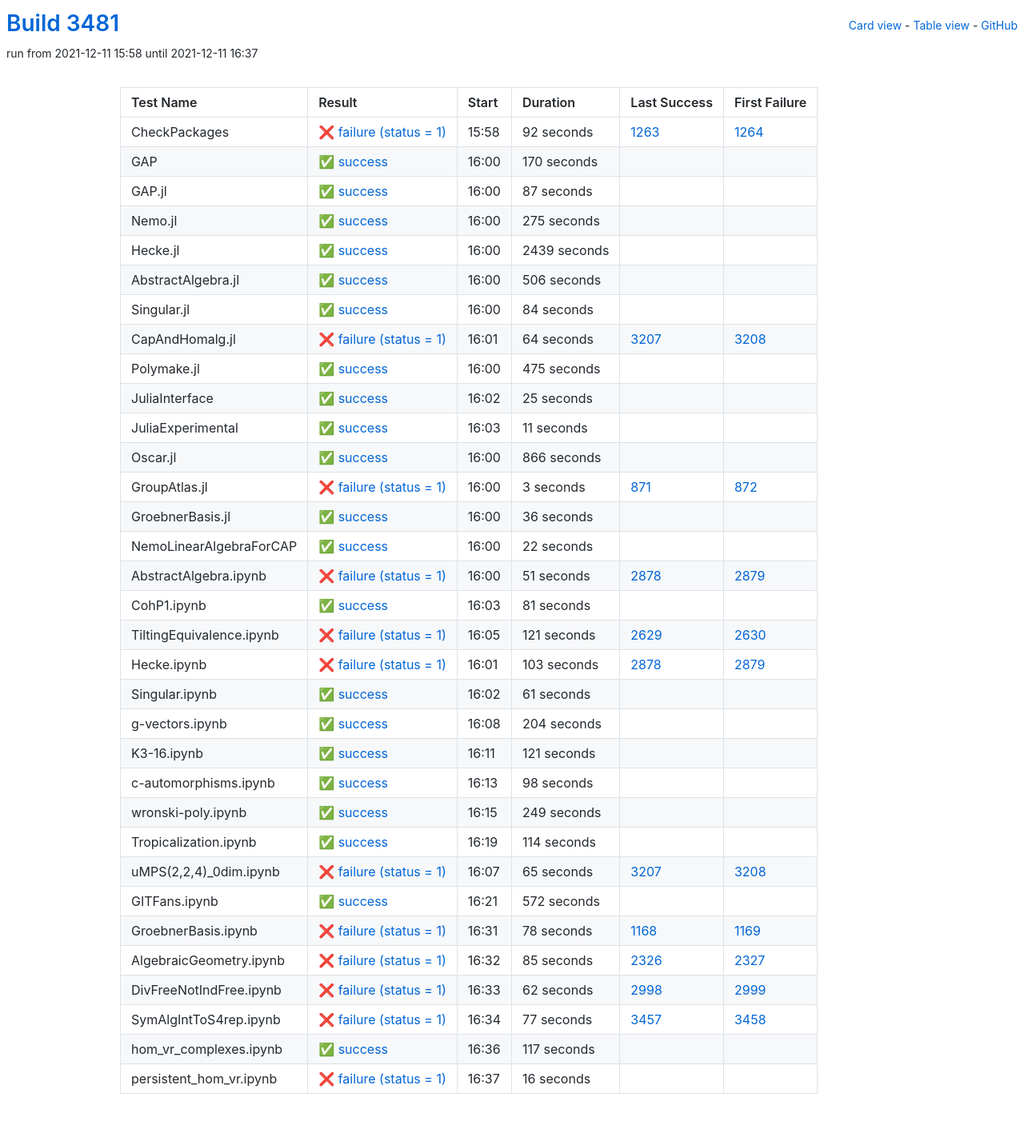
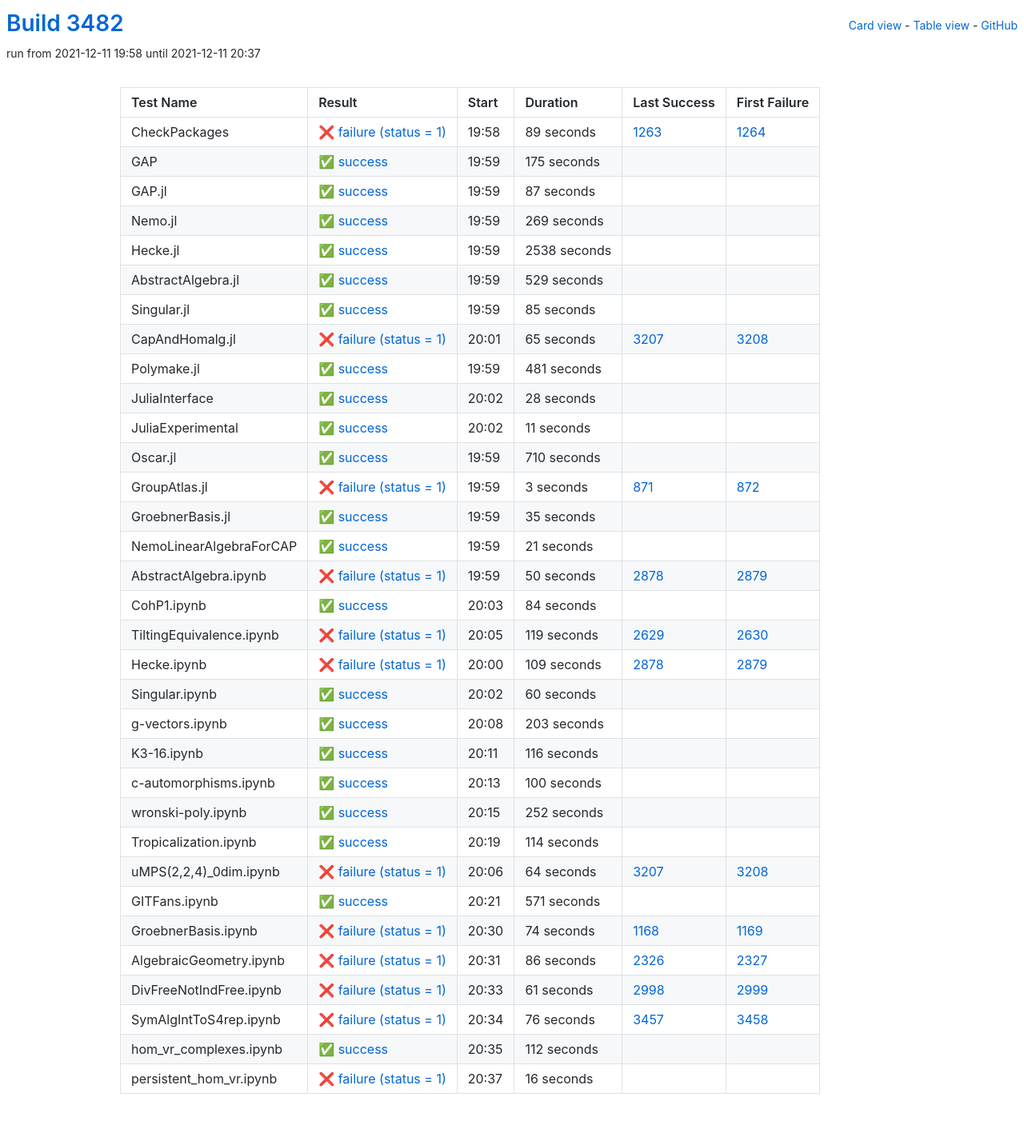
Before and after one commit to oscar-system/oscar-ci-status-stable, a Jekyll site: the page built from table.html, in a window 1280 px wide. Shown: the whole page at 80% size. Built offline with Jekyll 4.4.1, drawn with Linux system fonts in a browser that asks for light colours.

Commit message:
Build #3482

```diff
--- a/_data/ci.yml
+++ b/_data/ci.yml
@@ -1,6 +1,6 @@
 ---
-build: 3481
-build_url: https://oscarci.mathematik.uni-kl.de/job/oscar-stable/3481/
+build: 3482
+build_url: https://oscarci.mathematik.uni-kl.de/job/oscar-stable/3482/
 job: oscar-stable
 organization: oscar-system
 repo: oscar-ci-status-stable
@@ -8,32 +8,32 @@ repourl: https://github.com/oscar-system/oscar-ci-status-stable
 tests:
 - name: CheckPackages
   id: checkpackages
-  log: https://oscarci.mathematik.uni-kl.de/job/oscar-stable/3481/artifact/logs/build-3481/CheckPackages.log
-  start: 2021-12-11 15:58
+  log: https://oscarci.mathematik.uni-kl.de/job/oscar-stable/3482/artifact/logs/build-3482/CheckPackages.log
+  start: 2021-12-11 19:58
   success: false
   exitcode: 1
   status: failure
-  duration: 92
+  duration: 89
   last_success: 1263
   last_success_url: https://oscarci.mathematik.uni-kl.de/job/oscar-stable/1263/
   first_failure: 1264
   first_failure_url: https://oscarci.mathematik.uni-kl.de/job/oscar-stable/1264/
 - name: GAP
   id: gap
-  log: https://oscarci.mathematik.uni-kl.de/job/oscar-stable/3481/artifact/logs/build-3481/GAP.log
-  start: 2021-12-11 16:00
+  log: https://oscarci.mathematik.uni-kl.de/job/oscar-stable/3482/artifact/logs/build-3482/GAP.log
+  start: 2021-12-11 19:59
   success: true
   exitcode: 0
   status: success
-  duration: 170
+  duration: 175
   last_success: false
   last_success_url:
   first_failure: false
   first_failure_url:
 - name: GAP.jl
   id: gap-jl
-  log: https://oscarci.mathematik.uni-kl.de/job/oscar-stable/3481/artifact/logs/build-3481/GAP.jl.log
-  start: 2021-12-11 16:00
+  log: https://oscarci.mathematik.uni-kl.de/job/oscar-stable/3482/artifact/logs/build-3482/GAP.jl.log
+  start: 2021-12-11 19:59
   success: true
   exitcode: 0
   status: success
@@ -44,92 +44,92 @@ tests:
   first_failure_url:
 - name: Nemo.jl
   id: nemo-jl
-  log: https://oscarci.mathematik.uni-kl.de/job/oscar-stable/3481/artifact/logs/build-3481/Nemo.jl.log
-  start: 2021-12-11 16:00
+  log: https://oscarci.mathematik.uni-kl.de/job/oscar-stable/3482/artifact/logs/build-3482/Nemo.jl.log
+  start: 2021-12-11 19:59
   success: true
   exitcode: 0
   status: success
-  duration: 275
+  duration: 269
   last_success: false
   last_success_url:
   first_failure: false
   first_failure_url:
 - name: Hecke.jl
   id: hecke-jl
-  log: https://oscarci.mathematik.uni-kl.de/job/oscar-stable/3481/artifact/logs/build-3481/Hecke.jl.log
-  start: 2021-12-11 16:00
+  log: https://oscarci.mathematik.uni-kl.de/job/oscar-stable/3482/artifact/logs/build-3482/Hecke.jl.log
+  start: 2021-12-11 19:59
   success: true
   exitcode: 0
   status: success
-  duration: 2439
+  duration: 2538
   last_success: false
   last_success_url:
   first_failure: false
   first_failure_url:
 - name: AbstractAlgebra.jl
   id: abstractalgebra-jl
-  log: https://oscarci.mathematik.uni-kl.de/job/oscar-stable/3481/artifact/logs/build-3481/AbstractAlgebra.jl.log
-  start: 2021-12-11 16:00
+  log: https://oscarci.mathematik.uni-kl.de/job/oscar-stable/3482/artifact/logs/build-3482/AbstractAlgebra.jl.log
+  start: 2021-12-11 19:59
   success: true
   exitcode: 0
   status: success
-  duration: 506
+  duration: 529
   last_success: false
   last_success_url:
   first_failure: false
   first_failure_url:
 - name: Singular.jl
   id: singular-jl
-  log: https://oscarci.mathematik.uni-kl.de/job/oscar-stable/3481/artifact/logs/build-3481/Singular.jl.log
-  start: 2021-12-11 16:00
+  log: https://oscarci.mathematik.uni-kl.de/job/oscar-stable/3482/artifact/logs/build-3482/Singular.jl.log
+  start: 2021-12-11 19:59
   success: true
   exitcode: 0
   status: success
-  duration: 84
+  duration: 85
   last_success: false
   last_success_url:
   first_failure: false
   first_failure_url:
 - name: CapAndHomalg.jl
   id: capandhomalg-jl
-  log: https://oscarci.mathematik.uni-kl.de/job/oscar-stable/3481/artifact/logs/build-3481/CapAndHomalg.jl.log
-  start: 2021-12-11 16:01
+  log: https://oscarci.mathematik.uni-kl.de/job/oscar-stable/3482/artifact/logs/build-3482/CapAndHomalg.jl.log
+  start: 2021-12-11 20:01
   success: false
   exitcode: 1
   status: failure
-  duration: 64
+  duration: 65
   last_success: 3207
   last_success_url: https://oscarci.mathematik.uni-kl.de/job/oscar-stable/3207/
   first_failure: 3208
   first_failure_url: https://oscarci.mathematik.uni-kl.de/job/oscar-stable/3208/
 - name: Polymake.jl
   id: polymake-jl
-  log: https://oscarci.mathematik.uni-kl.de/job/oscar-stable/3481/artifact/logs/build-3481/Polymake.jl.log
-  start: 2021-12-11 16:00
+  log: https://oscarci.mathematik.uni-kl.de/job/oscar-stable/3482/artifact/logs/build-3482/Polymake.jl.log
+  start: 2021-12-11 19:59
   success: true
   exitcode: 0
   status: success
-  duration: 475
+  duration: 481
   last_success: false
   last_success_url:
   first_failure: false
   first_failure_url:
 - name: JuliaInterface
   id: juliainterface
-  log: https://oscarci.mathematik.uni-kl.de/job/oscar-stable/3481/artifact/logs/build-3481/JuliaInterface.log
-  start: 2021-12-11 16:02
+  log: https://oscarci.mathematik.uni-kl.de/job/oscar-stable/3482/artifact/logs/build-3482/JuliaInterface.log
+  start: 2021-12-11 20:02
   success: true
   exitcode: 0
   status: success
-  duration: 25
+  duration: 28
   last_success: false
   last_success_url:
   first_failure: false
   first_failure_url:
 - name: JuliaExperimental
   id: juliaexperimental
-  log: https://oscarci.mathematik.uni-kl.de/job/oscar-stable/3481/artifact/logs/build-3481/JuliaExperimental.log
-  start: 2021-12-11 16:03
+  log: https://oscarci.mathematik.uni-kl.de/job/oscar-stable/3482/artifact/logs/build-3482/JuliaExperimental.log
+  start: 2021-12-11 20:02
   success: true
   exitcode: 0
   status: success
@@ -140,20 +140,20 @@ tests:
   first_failure_url:
 - name: Oscar.jl
   id: oscar-jl
-  log: https://oscarci.mathematik.uni-kl.de/job/oscar-stable/3481/artifact/logs/build-3481/Oscar.jl.log
-  start: 2021-12-11 16:00
+  log: https://oscarci.mathematik.uni-kl.de/job/oscar-stable/3482/artifact/logs/build-3482/Oscar.jl.log
+  start: 2021-12-11 19:59
   success: true
   exitcode: 0
   status: success
-  duration: 866
+  duration: 710
   last_success: false
   last_success_url:
   first_failure: false
   first_failure_url:
 - name: GroupAtlas.jl
   id: groupatlas-jl
-  log: https://oscarci.mathematik.uni-kl.de/job/oscar-stable/3481/artifact/logs/build-3481/GroupAtlas.jl.log
-  start: 2021-12-11 16:00
+  log: https://oscarci.mathematik.uni-kl.de/job/oscar-stable/3482/artifact/logs/build-3482/GroupAtlas.jl.log
+  start: 2021-12-11 19:59
   success: false
   exitcode: 1
   status: failure
@@ -164,140 +164,140 @@ tests:
   first_failure_url: https://oscarci.mathematik.uni-kl.de/job/oscar-stable/872/
 - name: GroebnerBasis.jl
   id: groebnerbasis-jl
-  log: https://oscarci.mathematik.uni-kl.de/job/oscar-stable/3481/artifact/logs/build-3481/GroebnerBasis.jl.log
-  start: 2021-12-11 16:00
+  log: https://oscarci.mathematik.uni-kl.de/job/oscar-stable/3482/artifact/logs/build-3482/GroebnerBasis.jl.log
+  start: 2021-12-11 19:59
   success: true
   exitcode: 0
   status: success
-  duration: 36
+  duration: 35
   last_success: false
   last_success_url:
   first_failure: false
   first_failure_url:
 - name: NemoLinearAlgebraForCAP
   id: nemolinearalgebraforcap
-  log: https://oscarci.mathematik.uni-kl.de/job/oscar-stable/3481/artifact/logs/build-3481/NemoLinearAlgebraForCAP.log
-  start: 2021-12-11 16:00
+  log: https://oscarci.mathematik.uni-kl.de/job/oscar-stable/3482/artifact/logs/build-3482/NemoLinearAlgebraForCAP.log
+  start: 2021-12-11 19:59
   success: true
   exitcode: 0
   status: success
-  duration: 22
+  duration: 21
   last_success: false
   last_success_url:
   first_failure: false
   first_failure_url:
 - name: AbstractAlgebra.ipynb
   id: abstractalgebra-ipynb
-  log: https://oscarci.mathematik.uni-kl.de/job/oscar-stable/3481/artifact/logs/build-3481/AbstractAlgebra.ipynb.log
-  start: 2021-12-11 16:00
+  log: https://oscarci.mathematik.uni-kl.de/job/oscar-stable/3482/artifact/logs/build-3482/AbstractAlgebra.ipynb.log
+  start: 2021-12-11 19:59
   success: false
   exitcode: 1
   status: failure
-  duration: 51
+  duration: 50
   last_success: 2878
   last_success_url: https://oscarci.mathematik.uni-kl.de/job/oscar-stable/2878/
   first_failure: 2879
   first_failure_url: https://oscarci.mathematik.uni-kl.de/job/oscar-stable/2879/
 - name: CohP1.ipynb
   id: cohp1-ipynb
-  log: https://oscarci.mathematik.uni-kl.de/job/oscar-stable/3481/artifact/logs/build-3481/CohP1.ipynb.log
-  start: 2021-12-11 16:03
+  log: https://oscarci.mathematik.uni-kl.de/job/oscar-stable/3482/artifact/logs/build-3482/CohP1.ipynb.log
+  start: 2021-12-11 20:03
   success: true
   exitcode: 0
   status: success
-  duration: 81
+  duration: 84
   last_success: false
   last_success_url:
   first_failure: false
   first_failure_url:
 - name: TiltingEquivalence.ipynb
   id: tiltingequivalence-ipynb
-  log: https://oscarci.mathematik.uni-kl.de/job/oscar-stable/3481/artifact/logs/build-3481/TiltingEquivalence.ipynb.log
-  start: 2021-12-11 16:05
+  log: https://oscarci.mathematik.uni-kl.de/job/oscar-stable/3482/artifact/logs/build-3482/TiltingEquivalence.ipynb.log
+  start: 2021-12-11 20:05
   success: false
   exitcode: 1
   status: failure
-  duration: 121
+  duration: 119
   last_success: 2629
   last_success_url: https://oscarci.mathematik.uni-kl.de/job/oscar-stable/2629/
   first_failure: 2630
   first_failure_url: https://oscarci.mathematik.uni-kl.de/job/oscar-stable/2630/
 - name: Hecke.ipynb
   id: hecke-ipynb
-  log: https://oscarci.mathematik.uni-kl.de/job/oscar-stable/3481/artifact/logs/build-3481/Hecke.ipynb.log
-  start: 2021-12-11 16:01
+  log: https://oscarci.mathematik.uni-kl.de/job/oscar-stable/3482/artifact/logs/build-3482/Hecke.ipynb.log
+  start: 2021-12-11 20:00
   success: false
   exitcode: 1
   status: failure
-  duration: 103
+  duration: 109
   last_success: 2878
   last_success_url: https://oscarci.mathematik.uni-kl.de/job/oscar-stable/2878/
   first_failure: 2879
   first_failure_url: https://oscarci.mathematik.uni-kl.de/job/oscar-stable/2879/
 - name: Singular.ipynb
   id: singular-ipynb
-  log: https://oscarci.mathematik.uni-kl.de/job/oscar-stable/3481/artifact/logs/build-3481/Singular.ipynb.log
-  start: 2021-12-11 16:02
+  log: https://oscarci.mathematik.uni-kl.de/job/oscar-stable/3482/artifact/logs/build-3482/Singular.ipynb.log
+  start: 2021-12-11 20:02
   success: true
   exitcode: 0
   status: success
-  duration: 61
+  duration: 60
   last_success: false
   last_success_url:
   first_failure: false
   first_failure_url:
 - name: g-vectors.ipynb
   id: g-vectors-ipynb
-  log: https://oscarci.mathematik.uni-kl.de/job/oscar-stable/3481/artifact/logs/build-3481/g-vectors.ipynb.log
-  start: 2021-12-11 16:08
+  log: https://oscarci.mathematik.uni-kl.de/job/oscar-stable/3482/artifact/logs/build-3482/g-vectors.ipynb.log
+  start: 2021-12-11 20:08
   success: true
   exitcode: 0
   status: success
-  duration: 204
+  duration: 203
   last_success: false
   last_success_url:
   first_failure: false
   first_failure_url:
 - name: K3-16.ipynb
   id: k3-16-ipynb
-  log: https://oscarci.mathematik.uni-kl.de/job/oscar-stable/3481/artifact/logs/build-3481/K3-16.ipynb.log
-  start: 2021-12-11 16:11
+  log: https://oscarci.mathematik.uni-kl.de/job/oscar-stable/3482/artifact/logs/build-3482/K3-16.ipynb.log
+  start: 2021-12-11 20:11
   success: true
   exitcode: 0
   status: success
-  duration: 121
+  duration: 116
   last_success: false
   last_success_url:
   first_failure: false
   first_failure_url:
 - name: c-automorphisms.ipynb
   id: c-automorphisms-ipynb
-  log: https://oscarci.mathematik.uni-kl.de/job/oscar-stable/3481/artifact/logs/build-3481/c-automorphisms.ipynb.log
-  start: 2021-12-11 16:13
+  log: https://oscarci.mathematik.uni-kl.de/job/oscar-stable/3482/artifact/logs/build-3482/c-automorphisms.ipynb.log
+  start: 2021-12-11 20:13
   success: true
   exitcode: 0
   status: success
-  duration: 98
+  duration: 100
   last_success: false
   last_success_url:
   first_failure: false
   first_failure_url:
 - name: wronski-poly.ipynb
   id: wronski-poly-ipynb
-  log: https://oscarci.mathematik.uni-kl.de/job/oscar-stable/3481/artifact/logs/build-3481/wronski-poly.ipynb.log
-  start: 2021-12-11 16:15
+  log: https://oscarci.mathematik.uni-kl.de/job/oscar-stable/3482/artifact/logs/build-3482/wronski-poly.ipynb.log
+  start: 2021-12-11 20:15
   success: true
   exitcode: 0
   status: success
-  duration: 249
+  duration: 252
   last_success: false
   last_success_url:
   first_failure: false
   first_failure_url:
 - name: Tropicalization.ipynb
   id: tropicalization-ipynb
-  log: https://oscarci.mathematik.uni-kl.de/job/oscar-stable/3481/artifact/logs/build-3481/Tropicalization.ipynb.log
-  start: 2021-12-11 16:19
+  log: https://oscarci.mathematik.uni-kl.de/job/oscar-stable/3482/artifact/logs/build-3482/Tropicalization.ipynb.log
+  start: 2021-12-11 20:19
   success: true
   exitcode: 0
   status: success
@@ -308,92 +308,92 @@ tests:
   first_failure_url:
 - name: uMPS(2,2,4)_0dim.ipynb
   id: umps-2-2-4-0dim-ipynb
-  log: https://oscarci.mathematik.uni-kl.de/job/oscar-stable/3481/artifact/logs/build-3481/uMPS-2-2-4-_0dim.ipynb.log
-  start: 2021-12-11 16:07
+  log: https://oscarci.mathematik.uni-kl.de/job/oscar-stable/3482/artifact/logs/build-3482/uMPS-2-2-4-_0dim.ipynb.log
+  start: 2021-12-11 20:06
   success: false
   exitcode: 1
   status: failure
-  duration: 65
+  duration: 64
   last_success: 3207
   last_success_url: https://oscarci.mathematik.uni-kl.de/job/oscar-stable/3207/
   first_failure: 3208
   first_failure_url: https://oscarci.mathematik.uni-kl.de/job/oscar-stable/3208/
 - name: GITFans.ipynb
   id: gitfans-ipynb
-  log: https://oscarci.mathematik.uni-kl.de/job/oscar-stable/3481/artifact/logs/build-3481/GITFans.ipynb.log
-  start: 2021-12-11 16:21
+  log: https://oscarci.mathematik.uni-kl.de/job/oscar-stable/3482/artifact/logs/build-3482/GITFans.ipynb.log
+  start: 2021-12-11 20:21
   success: true
   exitcode: 0
   status: success
-  duration: 572
+  duration: 571
   last_success: false
   last_success_url:
   first_failure: false
   first_failure_url:
 - name: GroebnerBasis.ipynb
   id: groebnerbasis-ipynb
-  log: https://oscarci.mathematik.uni-kl.de/job/oscar-stable/3481/artifact/logs/build-3481/GroebnerBasis.ipynb.log
-  start: 2021-12-11 16:31
+  log: https://oscarci.mathematik.uni-kl.de/job/oscar-stable/3482/artifact/logs/build-3482/GroebnerBasis.ipynb.log
+  start: 2021-12-11 20:30
   success: false
   exitcode: 1
   status: failure
-  duration: 78
+  duration: 74
   last_success: 1168
   last_success_url: https://oscarci.mathematik.uni-kl.de/job/oscar-stable/1168/
   first_failure: 1169
   first_failure_url: https://oscarci.mathematik.uni-kl.de/job/oscar-stable/1169/
 - name: AlgebraicGeometry.ipynb
   id: algebraicgeometry-ipynb
-  log: https://oscarci.mathematik.uni-kl.de/job/oscar-stable/3481/artifact/logs/build-3481/AlgebraicGeometry.ipynb.log
-  start: 2021-12-11 16:32
+  log: https://oscarci.mathematik.uni-kl.de/job/oscar-stable/3482/artifact/logs/build-3482/AlgebraicGeometry.ipynb.log
+  start: 2021-12-11 20:31
   success: false
   exitcode: 1
   status: failure
-  duration: 85
+  duration: 86
   last_success: 2326
   last_success_url: https://oscarci.mathematik.uni-kl.de/job/oscar-stable/2326/
   first_failure: 2327
   first_failure_url: https://oscarci.mathematik.uni-kl.de/job/oscar-stable/2327/
 - name: DivFreeNotIndFree.ipynb
   id: divfreenotindfree-ipynb
-  log: https://oscarci.mathematik.uni-kl.de/job/oscar-stable/3481/artifact/logs/build-3481/DivFreeNotIndFree.ipynb.log
-  start: 2021-12-11 16:33
+  log: https://oscarci.mathematik.uni-kl.de/job/oscar-stable/3482/artifact/logs/build-3482/DivFreeNotIndFree.ipynb.log
+  start: 2021-12-11 20:33
   success: false
   exitcode: 1
   status: failure
-  duration: 62
+  duration: 61
   last_success: 2998
   last_success_url: https://oscarci.mathematik.uni-kl.de/job/oscar-stable/2998/
   first_failure: 2999
   first_failure_url: https://oscarci.mathematik.uni-kl.de/job/oscar-stable/2999/
 - name: SymAlgIntToS4rep.ipynb
   id: symalginttos4rep-ipynb
-  log: https://oscarci.mathematik.uni-kl.de/job/oscar-stable/3481/artifact/logs/build-3481/SymAlgIntToS4rep.ipynb.log
-  start: 2021-12-11 16:34
+  log: https://oscarci.mathematik.uni-kl.de/job/oscar-stable/3482/artifact/logs/build-3482/SymAlgIntToS4rep.ipynb.log
+  start: 2021-12-11 20:34
   success: false
   exitcode: 1
   status: failure
-  duration: 77
+  duration: 76
   last_success: 3457
   last_success_url: https://oscarci.mathematik.uni-kl.de/job/oscar-stable/3457/
   first_failure: 3458
   first_failure_url: https://oscarci.mathematik.uni-kl.de/job/oscar-stable/3458/
 - name: hom_vr_complexes.ipynb
   id: hom-vr-complexes-ipynb
-  log: https://oscarci.mathematik.uni-kl.de/job/oscar-stable/3481/artifact/logs/build-3481/hom_vr_complexes.ipynb.log
-  start: 2021-12-11 16:36
+  log: https://oscarci.mathematik.uni-kl.de/job/oscar-stable/3482/artifact/logs/build-3482/hom_vr_complexes.ipynb.log
+  start: 2021-12-11 20:35
   success: true
   exitcode: 0
   status: success
-  duration: 117
+  duration: 112
   last_success: false
   last_success_url:
   first_failure: false
   first_failure_url:
 - name: persistent_hom_vr.ipynb
   id: persistent-hom-vr-ipynb
-  log: https://oscarci.mathematik.uni-kl.de/job/oscar-stable/3481/artifact/logs/build-3481/persistent_hom_vr.ipynb.log
-  start: 2021-12-11 16:37
+  log: https://oscarci.mathematik.uni-kl.de/job/oscar-stable/3482/artifact/logs/build-3482/persistent_hom_vr.ipynb.log
+  start: 2021-12-11 20:37
   success: false
   exitcode: 1
   status: failure
```
Also changed, not shown: README.md.
